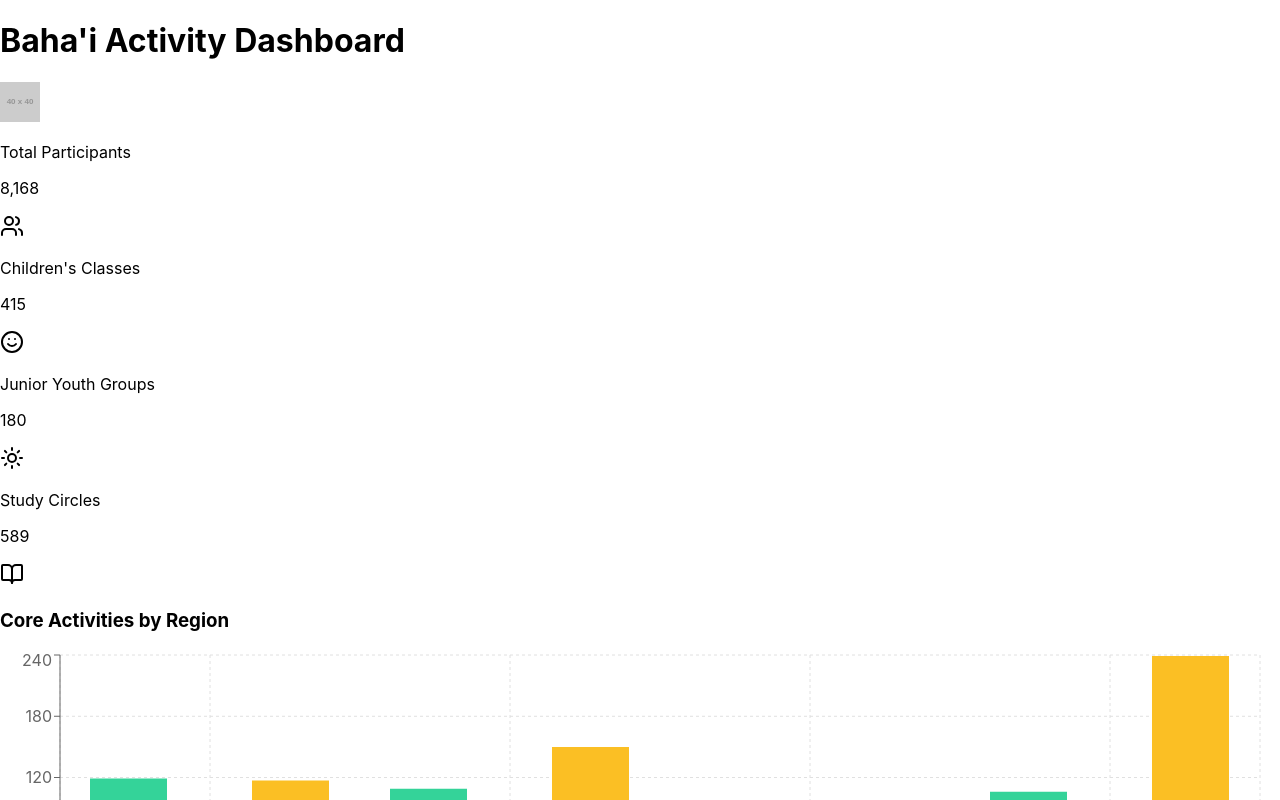
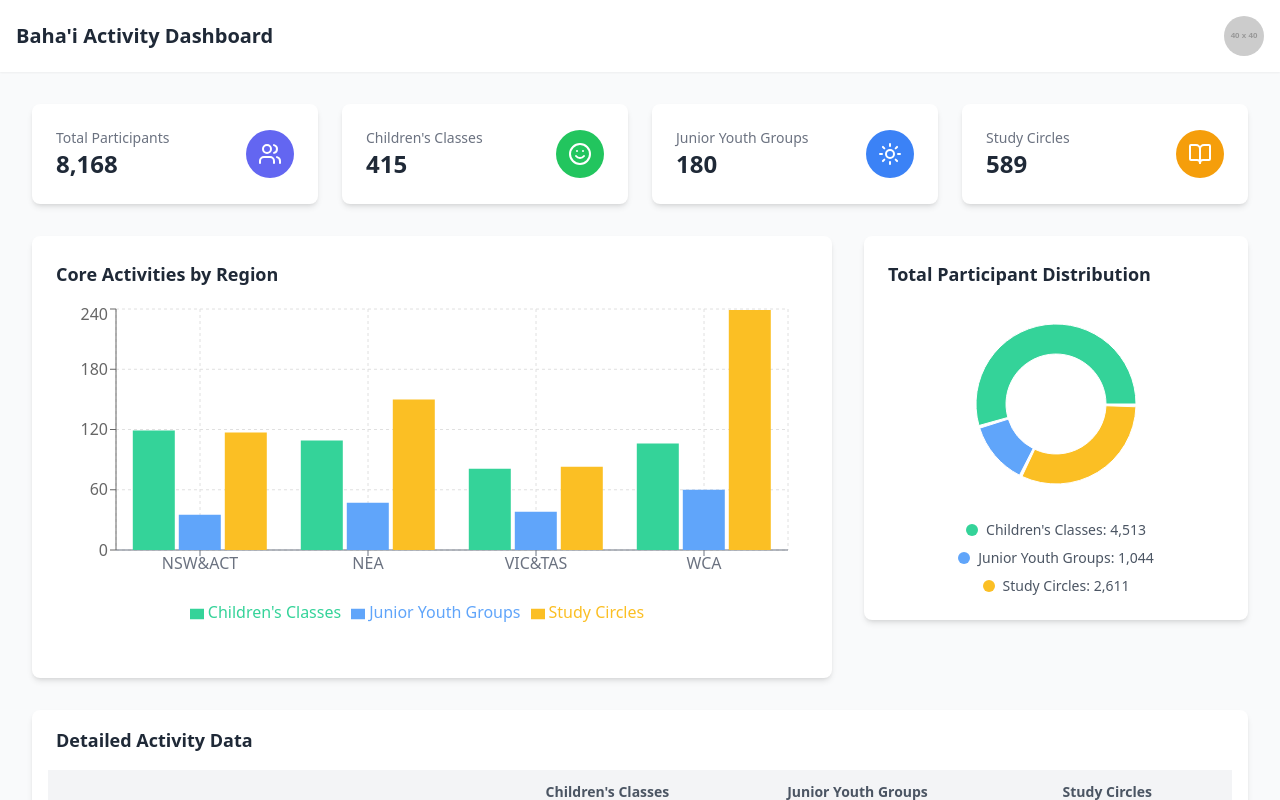
Before and after one commit to ausstatistics/Baha-i-National-Dashboard-Final, a React (Create React App) app: page / in a window 1280 px wide. Shown: the top 800 px of the page. Built offline with nearby package versions, Linux system fonts and the light colour scheme.

Commit message:
Update CSS library for formatting issue

```diff
--- a/src/App.js
+++ b/src/App.js
@@ -166,6 +166,11 @@ export default function App() {
     const [activityData, setActivityData] = useState([]);
 
     useEffect(() => {
+        // This ensures all Tailwind styles are available in any environment.
+        const script = document.createElement('script');
+        script.src = 'https://cdn.tailwindcss.com';
+        document.head.appendChild(script);
+
         setActivityData(staticData);
     }, []);
 
```
